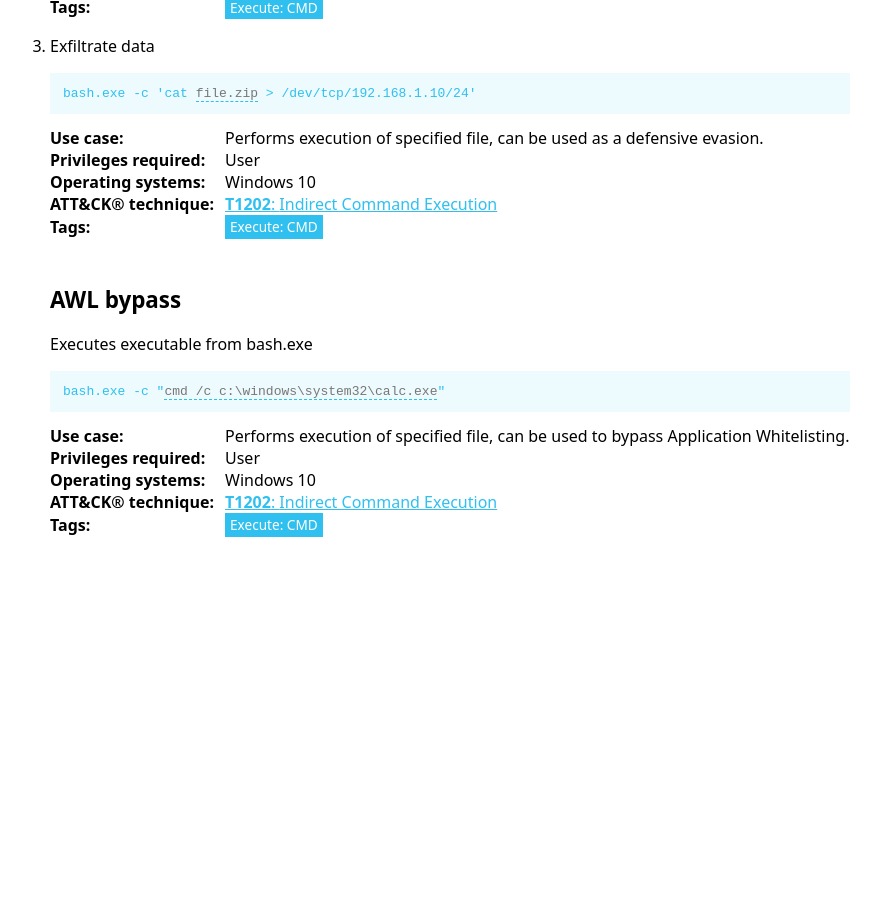
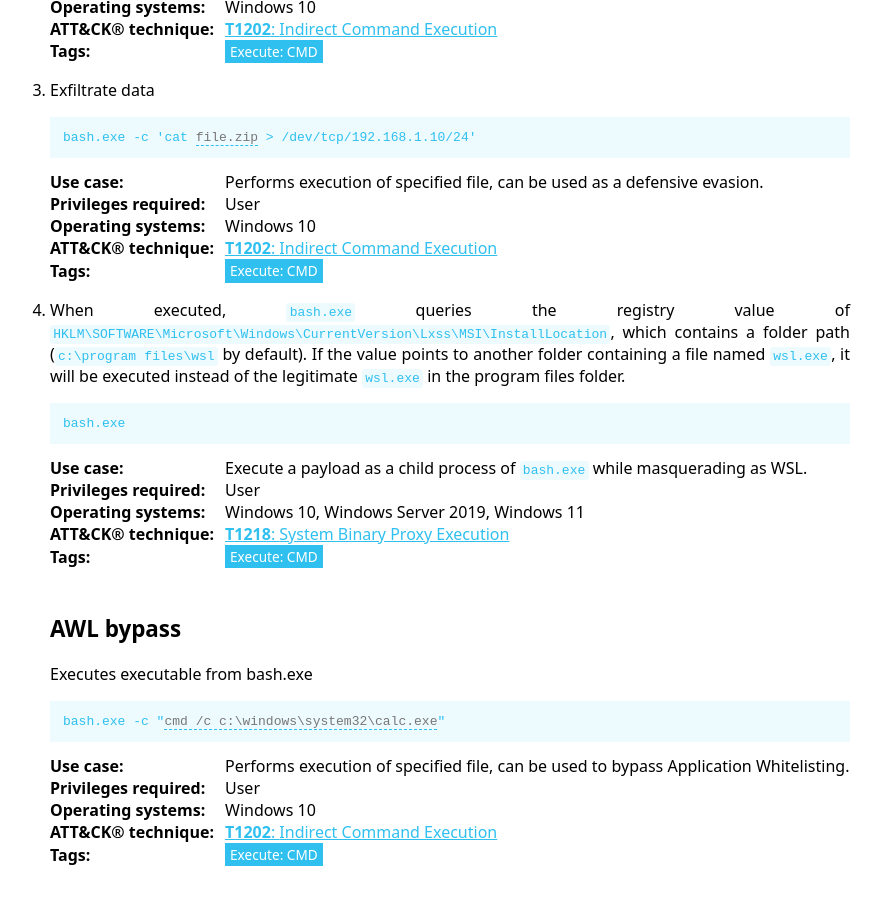
Before and after one commit to LOLBAS-Project/LOLBAS-Project.github.io, a Jekyll site: the page built from _lolbas/Binaries/Bash.md, in a window 1280 px wide and 900 px high, scrolled down 1013 px. Shown: the whole window, without its empty margins (190-1071 px from the left). Built offline with Jekyll 4.4.1, drawn with Linux system fonts in a browser that asks for light colours; before the commit the page ends 1590 px from its top, so only the background shows below that; some of the changed text lies outside the part shown.

Commit message:
Applying update LOLBAS-Project/LOLBAS@005c784dab16931bc29a95767409adc3f7eee783

```diff
--- a/_lolbas/Binaries/Bash.md
+++ b/_lolbas/Binaries/Bash.md
@@ -40,6 +40,15 @@ Commands:
     OperatingSystem: Windows 10
     Tags:
       - Execute: CMD
+  - Command: bash.exe
+    Description: When executed, `bash.exe` queries the registry value of `HKLM\SOFTWARE\Microsoft\Windows\CurrentVersion\Lxss\MSI\InstallLocation`, which contains a folder path (`c:\program files\wsl` by default). If the value points to another folder containing a file named `wsl.exe`, it will be executed instead of the legitimate `wsl.exe` in the program files folder.
+    Usecase: Execute a payload as a child process of `bash.exe` while masquerading as WSL.
+    Category: Execute
+    Privileges: User
+    MitreID: T1218
+    OperatingSystem: Windows 10, Windows Server 2019, Windows 11
+    Tags:
+      - Execute: CMD
 Full_Path:
   - Path: C:\Windows\System32\bash.exe
   - Path: C:\Windows\SysWOW64\bash.exe
```
Also changed, not shown: other parts of _lolbas/Binaries/Bash.md (+2 -0 lines), _lolbas/OtherMSBinaries/Wsl.md (+11 -0 lines).
